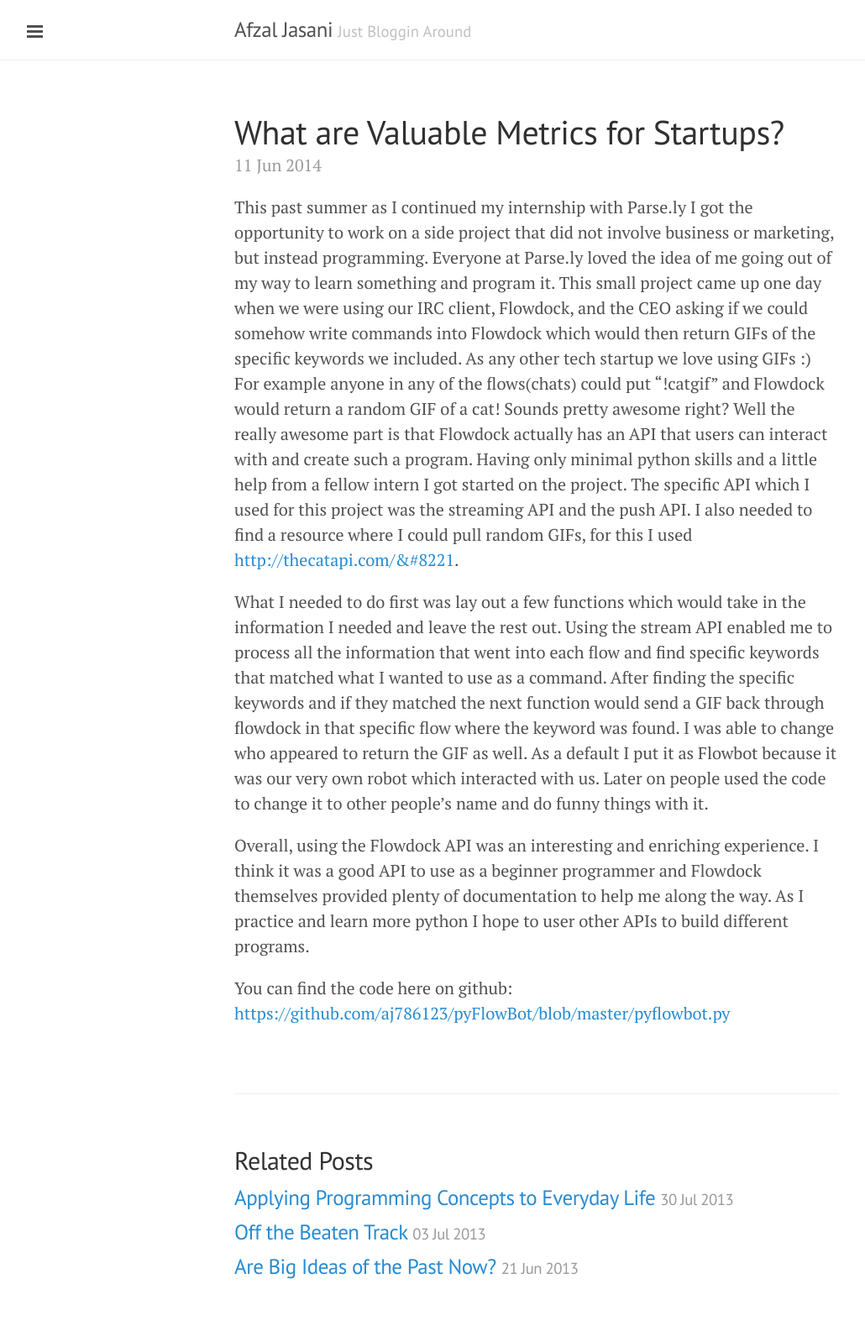
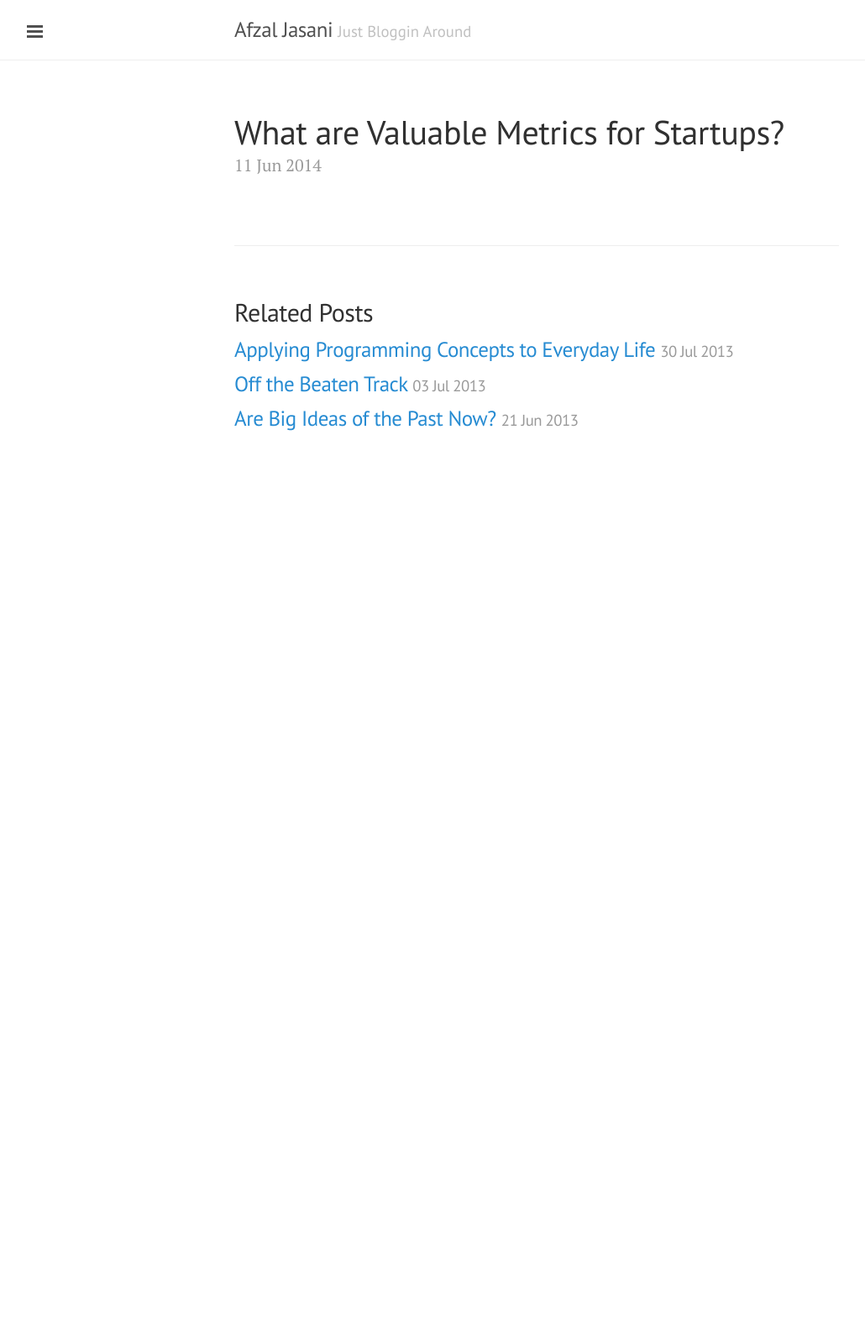
Before and after one commit to afzaljasani/aj786123.github.io, a Jekyll site: the page built from _posts/2014-06-11-Valuable-Metrics-For-Startups.md, in a window 1280 px wide. Shown: the whole page at 84% size, without its empty margins (1-1031 px from the left). Built offline with Jekyll 4.4.1, drawn with Linux system fonts in a browser that asks for light colours; Markdown is read by kramdown in place of the engine named in the settings; after the commit the page ends 900 px from its top, so only the background shows below that.

Commit message:
Update 2014-06-11-Valuable-Metrics-For-Startups.md

```diff
--- a/_posts/2014-06-11-Valuable-Metrics-For-Startups.md
+++ b/_posts/2014-06-11-Valuable-Metrics-For-Startups.md
@@ -2,11 +2,3 @@
 layout: post
 title: What are Valuable Metrics for Startups?
 ---
-
-This past summer as I continued my internship with Parse.ly I got the opportunity to work on a side project that did not involve business or marketing, but instead programming. Everyone at Parse.ly loved the idea of me going out of my way to learn something and program it. This small project came up one day when we were using our IRC client, Flowdock, and the CEO asking if we could somehow write commands into Flowdock which would then return GIFs of the specific keywords we included. As any other tech startup we love using GIFs :) For example anyone in any of the flows(chats) could put “!catgif” and Flowdock would return a random GIF of a cat! Sounds pretty awesome right? Well the really awesome part is that Flowdock actually has an API that users can interact with and create such a program. Having only minimal python skills and a little help from a fellow intern I got started on the project. The specific API which I used for this project was the streaming API and the push API. I also needed to find a resource where I could pull random GIFs, for this I used <http://thecatapi.com/&#8221>.
-
-What I needed to do first was lay out a few functions which would take in the information I needed and leave the rest out. Using the stream API enabled me to process all the information that went into each flow and find specific keywords that matched what I wanted to use as a command. After finding the specific keywords and if they matched the next function would send a GIF back through flowdock in that specific flow where the keyword was found. I was able to change who appeared to return the GIF as well. As a default I put it as Flowbot because it was our very own robot which interacted with us. Later on people used the code to change it to other people’s name and do funny things with it.
-
-Overall, using the Flowdock API was an interesting and enriching experience. I think it was a good API to use as a beginner programmer and Flowdock themselves provided plenty of documentation to help me along the way. As I practice and learn more python I hope to user other APIs to build different programs.
-
-You can find the code here on github: <https://github.com/aj786123/pyFlowBot/blob/master/pyflowbot.py>
```
